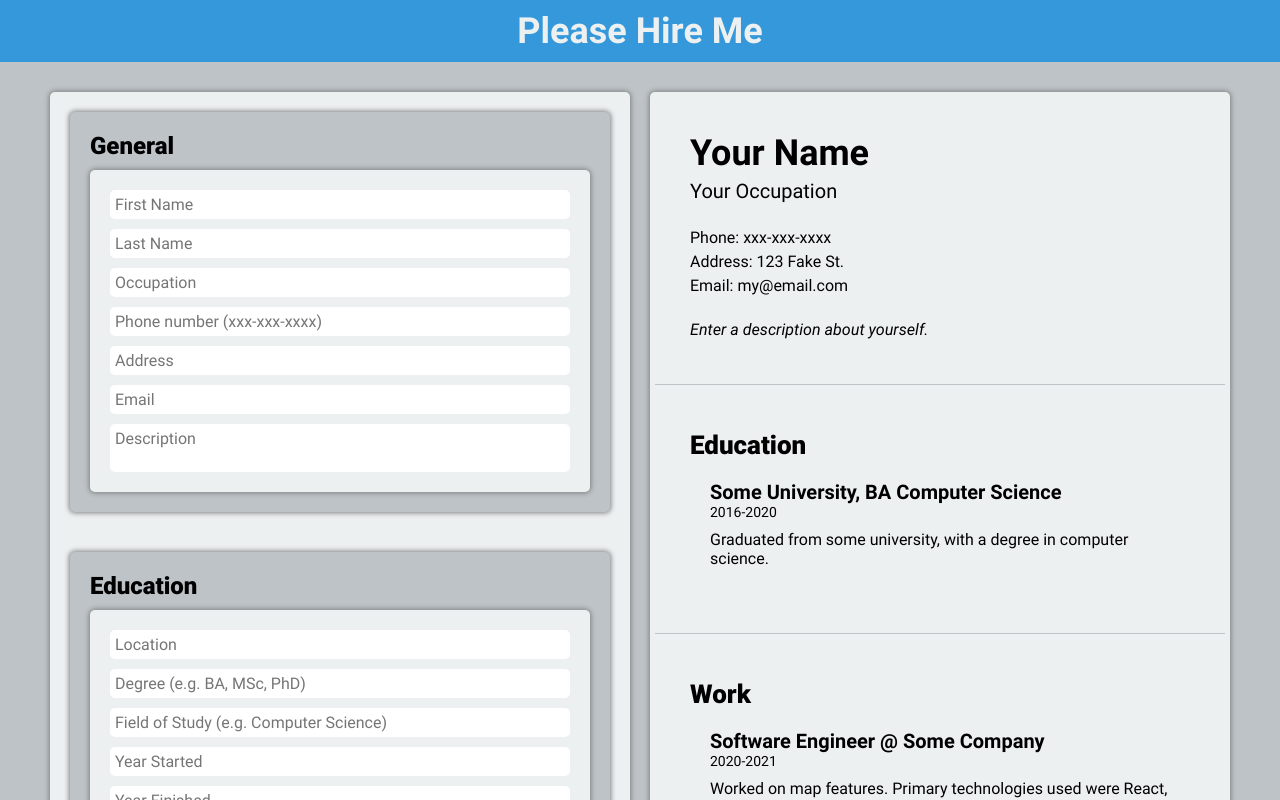
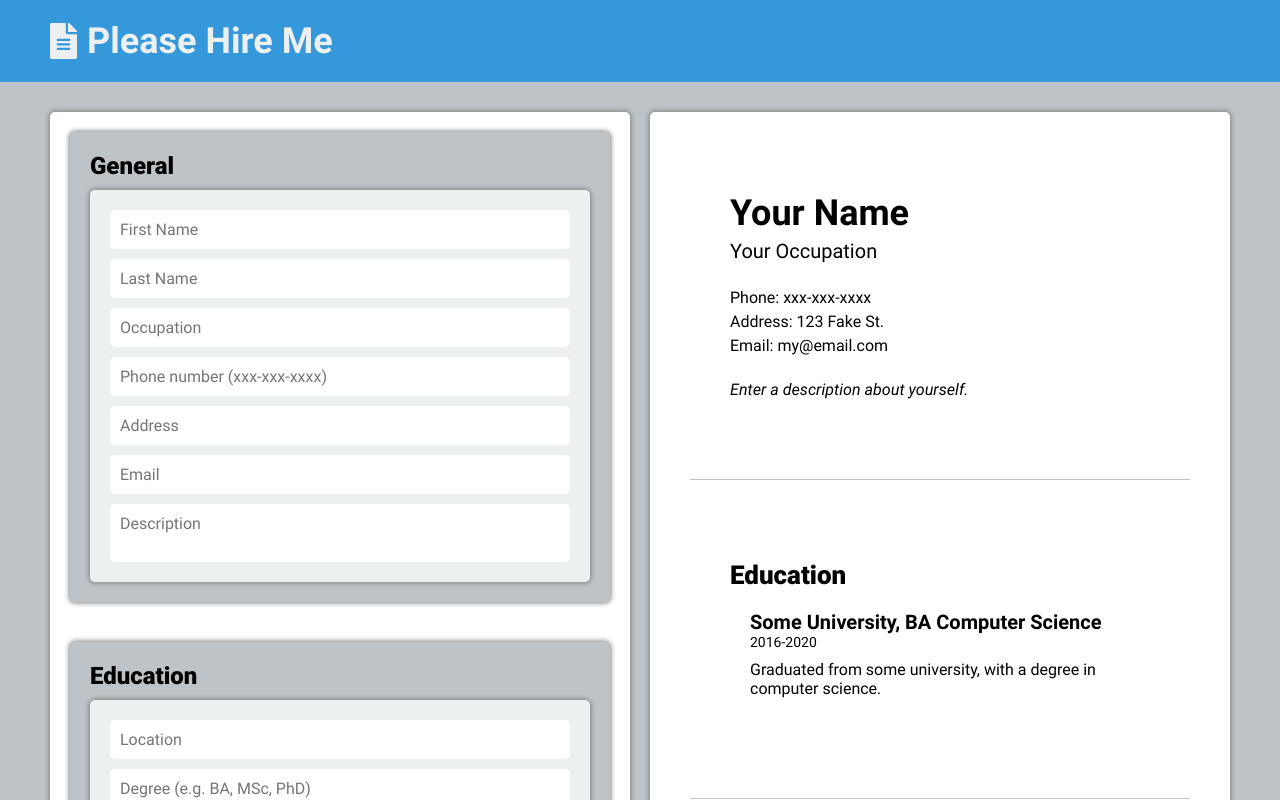
Before and after one commit to tylermainguy/cv-generator-react, a React (Create React App) app: page / in a window 1280 px wide. Shown: the top 800 px of the page. Built offline with nearby package versions, Linux system fonts and the light colour scheme.

Commit message:
main #comment style changes

```diff
--- a/package.json
+++ b/package.json
@@ -4,6 +4,7 @@
   "private": true,
   "homepage": "http://tylermainguy.github.io/cv-generator-react",
   "dependencies": {
+    "@fortawesome/fontawesome-free": "^5.15.4",
     "@testing-library/jest-dom": "^5.16.1",
     "@testing-library/react": "^12.1.2",
     "@testing-library/user-event": "^13.5.0",
--- a/public/index.html
+++ b/public/index.html
@@ -8,6 +8,7 @@
       name="description"
       content="Web site created using create-react-app"
     />
+    <link rel="icon" href="https://img.icons8.com/office/16/000000/resume.png"/>
     <!--
       manifest.json provides metadata used when your web app is installed on a
       user's mobile device or desktop. See https://developers.google.com/web/fundamentals/web-app-manifest/
--- a/src/App.css
+++ b/src/App.css
@@ -19,11 +19,11 @@ html,
   background-color: #3498db;
   color: #ecf0f1;
   display: flex;
-  justify-content: center;
+  /* justify-content: center; */
   align-items: center;
   font-size: 36px;
   font-weight: 700;
-  padding: 10px;
+  padding: 20px 50px;
 }
 
 .App {
@@ -50,7 +50,7 @@ html,
 .edit-window,
 .display-window {
   flex: 1;
-  background-color: #ecf0f1;
+  background-color: white;
   margin: 10px;
   display: flex;
   flex-direction: column;
@@ -73,15 +73,20 @@ html,
 .general-display {
   display: flex;
   flex-direction: column;
-  padding: 40px;
   gap: 5px;
+}
+
+.general-display,
+.education-display,
+.work-display {
+  padding: 80px;
 }
 
 input,
 textarea {
   border-radius: 5px;
   border: none;
-  padding: 5px;
+  padding: 10px;
   font-size: 16px;
 }
 
@@ -106,17 +111,12 @@ textarea {
 .separate-sections {
   background-color: #bdc3c7;
   height: 1px;
-  margin: 5px;
+  margin: 0 40px;
 }
 
 .description-display {
   margin-top: 20px;
   font-style: italic;
-}
-
-.education-display,
-.work-display {
-  padding: 40px;
 }
 
 form,
@@ -136,8 +136,8 @@ form,
   background-color: #ecf0f1;
   display: flex;
   flex-direction: column;
-  gap: 5px;
-  padding: 10px;
+  gap: 10px;
+  padding: 20px;
   border-radius: 5px;
   box-shadow: 0 0 5px 1px gray;
 }
@@ -201,9 +201,15 @@ button {
   padding: 10px;
   font-size: 16px;
   font-weight: 700;
+  color: white;
 }
 
 button:hover {
   transform: scale(1.05);
   box-shadow: 0 0 5px 1px gray;
+  cursor: pointer;
 }
+
+.header-text {
+  margin-left: 10px;
+}
--- a/src/App.js
+++ b/src/App.js
@@ -1,4 +1,10 @@
 import React, { Component } from "react";
+
+// icons
+import "@fortawesome/fontawesome-free/js/fontawesome";
+import "@fortawesome/fontawesome-free/js/solid";
+import "@fortawesome/fontawesome-free/js/regular";
+import "@fortawesome/fontawesome-free/js/brands";
 
 import Header from "./components/Header";
 import CVContainer from "./components/CVContainer";
--- a/src/components/DisplayWindow.js
+++ b/src/components/DisplayWindow.js
@@ -105,6 +105,7 @@ class DisplayWindow extends Component {
               </div>
             )}
             {workList
+              // want newer work experience to show up first
               .sort((a, b) => (a.workStarted < b.workStarted ? 1 : -1))
               .map((work) => {
                 return (
--- a/src/components/EditWindow.js
+++ b/src/components/EditWindow.js
@@ -106,6 +106,7 @@ class EditWindow extends Component {
                 fieldOfStudy={education.fieldOfStudy}
                 yearStarted={education.yearStarted}
                 yearFinished={education.yearFinished}
+                educationDescription={education.educationDescription}
                 deleteEducationEntry={deleteEducationEntry}
                 uniqueId={education.uniqueId}
                 key={education.uniqueId}
--- a/src/components/Header.js
+++ b/src/components/Header.js
@@ -7,7 +7,12 @@ class Header extends Component {
   }
 
   render() {
-    return <div className="header">Please Hire Me</div>;
+    return (
+      <div className="header">
+        <i className="fas fa-file-alt"></i>
+        <span className="header-text">Please Hire Me</span>
+      </div>
+    );
   }
 }
 
```
Also changed, not shown: 1 other file (tests, documents, lock files or other folders).
